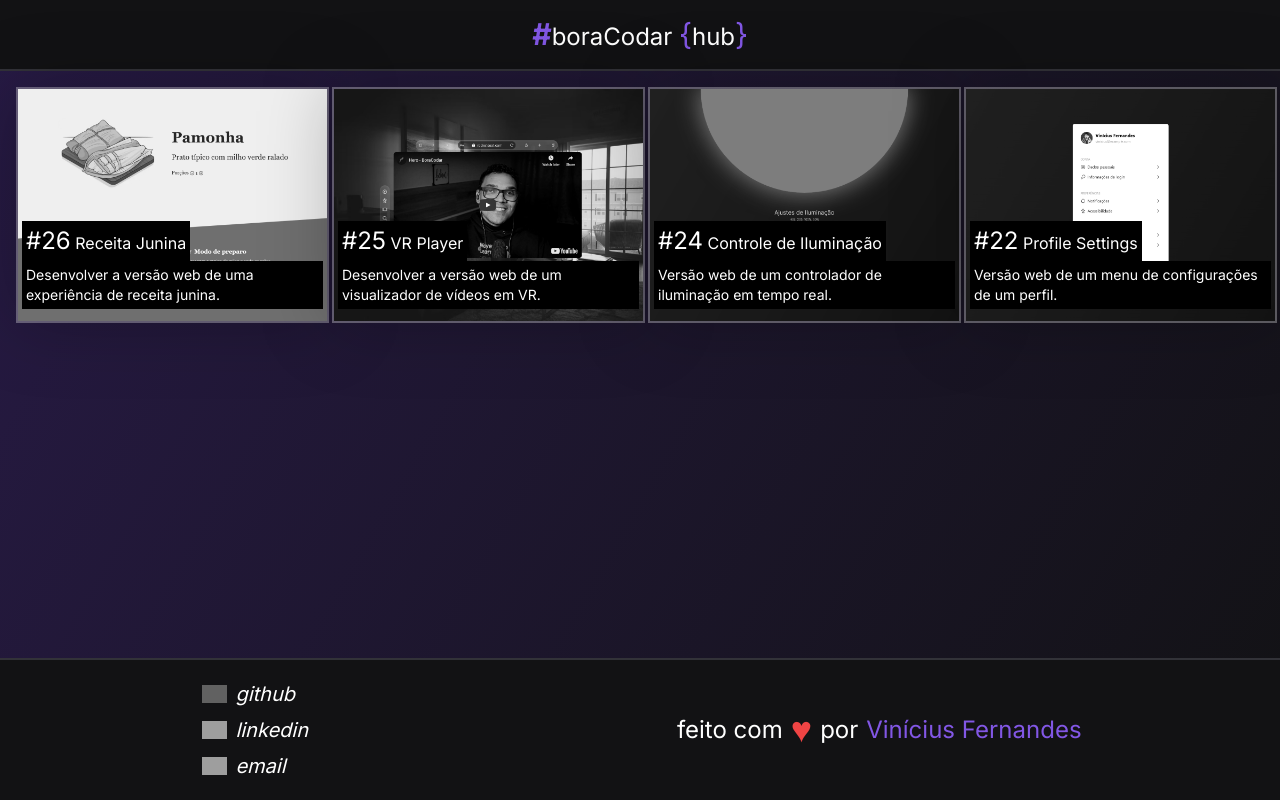
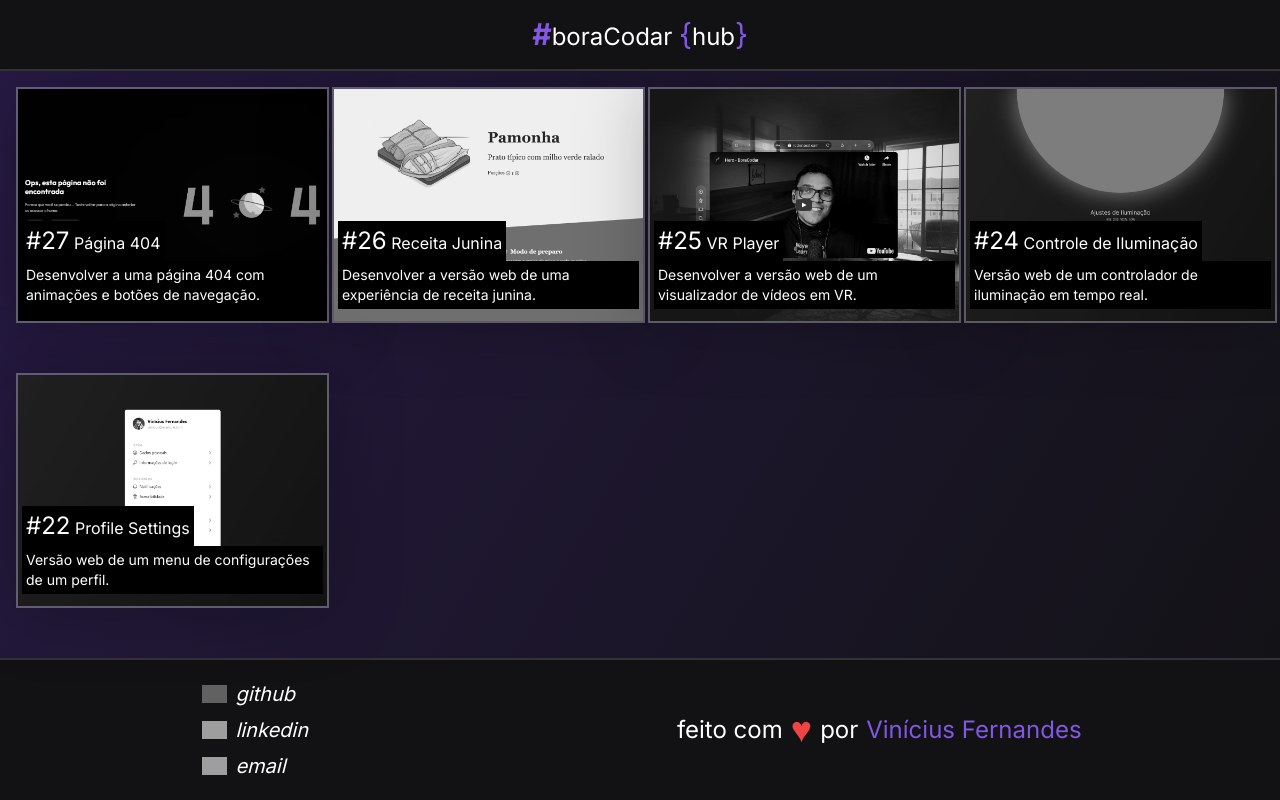
Before and after one commit to volinha/boracodar, a Next.js app: page / in a window 1280 px wide. Built offline with nearby package versions, Linux system fonts and the light colour scheme; grey boxes are pictures that could not be loaded.

Commit message:
feat(#27): challenge 27 + some visual improvements

```diff
--- a/src/app/layout.tsx
+++ b/src/app/layout.tsx
@@ -15,7 +15,7 @@ export default function RootLayout({
 }) {
   return (
     <html lang="en">
-      <body className={inter.className}>{children}</body>
+      <body className={`${inter.className} w-full h-full`}>{children}</body>
     </html>
   )
 }
--- a/src/app/page.tsx
+++ b/src/app/page.tsx
@@ -4,16 +4,16 @@ import Link from "next/link";
 
 export default function Home() {
   return (
-    <main className="h-screen w-screen overflow-x-hidden bg-gradient-radial-to-br from-rs-purple-700 to-rs-gray flex flex-col justify-between">
-      <header className="w-full flex items-center justify-center p-4 bg-rs-gray text-white border-b-2 border-[#323238]">
+    <main className="h-full md:h-screen w-screen md:overflow-x-hidden bg-gradient-radial-to-br from-rs-purple-700 to-rs-gray flex flex-col justify-between">
+      <header className="w-full flex items-center justify-center p-4 bg-rs-gray text-white border-b-2 border-[#323238] sticky top-0 z-10 md:static">
         <div className="text-2xl cursor-default"><span className='text-rs-purple-500 text-3xl font-bold'>#</span>boraCodar <span className="text-3xl text-rs-purple-500">&#123;</span>hub<span className="text-3xl text-rs-purple-500">&#125;</span></div>
       </header>
-      <div
-      className="grid
-      grid-cols-1 p-1 gap-4 flex-grow grid-rows-2
-      sm:grid-cols-3 sm:p-4
-      xl:grid-cols-4
-      ">
+      <div className="flex-1 h-48 min-h-48 grid grid-cols-1 p-3 gap-4 flex-grow sm:grid-cols-3 sm:p-4 xl:grid-cols-4">
+        <Card
+          title="Página 404"
+          number={27}
+          description="Desenvolver a uma página 404 com animações e botões de navegação."
+        />
 
         <Card
           title="Receita Junina"
```
